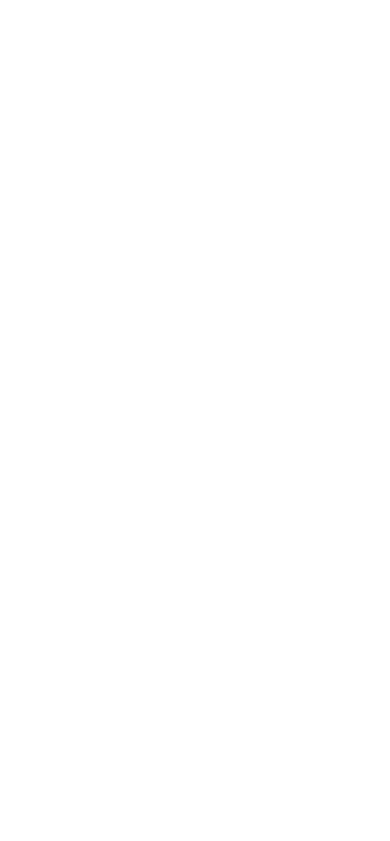
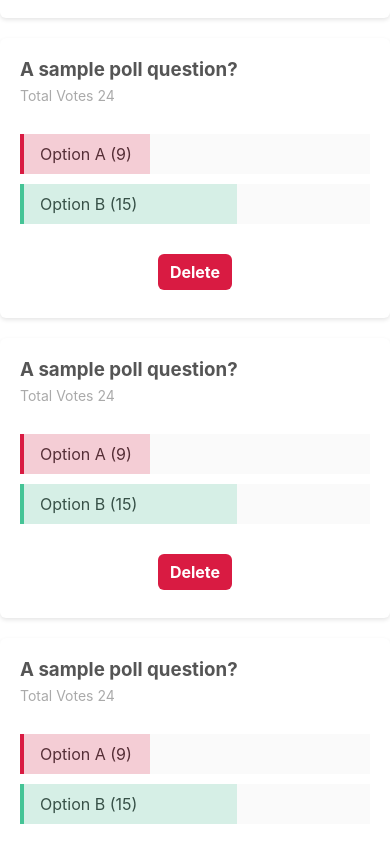
Before and after one commit to Sagyam/Poll-App, a Svelte app: page / in a window 390 px wide. Shown: the part 1156-1997 px from the top of the page. Before the commit the page ends 1060 px from the top, so only its background shows below. Built offline with nearby package versions, Linux system fonts and the light colour scheme.

Commit message:
responsive

```diff
--- a/src/components/PollList.svelte
+++ b/src/components/PollList.svelte
@@ -19,4 +19,13 @@
 		grid-template-columns: 1fr 1fr;
 		grid-gap: 20px;
 	}
+
+	/* Extra small devices (phones, 600px and down) */
+	@media only screen and (max-width: 600px) {
+		.poll-list {
+			display: grid;
+			grid-template-columns: 1fr;
+			grid-gap: 20px;
+		}
+	}
 </style>
--- a/src/stores/PollStore.js
+++ b/src/stores/PollStore.js
@@ -33,6 +33,22 @@
 		votesA: 9,
 		votesB: 15,
 	},
+	{
+		id: 5,
+		question: "A sample poll question?",
+		answerA: "Option A",
+		answerB: "Option B",
+		votesA: 9,
+		votesB: 15,
+	},
+	{
+		id: 6,
+		question: "A sample poll question?",
+		answerA: "Option A",
+		answerB: "Option B",
+		votesA: 9,
+		votesB: 15,
+	},
 ]);
 
 export default pollStore;
```
